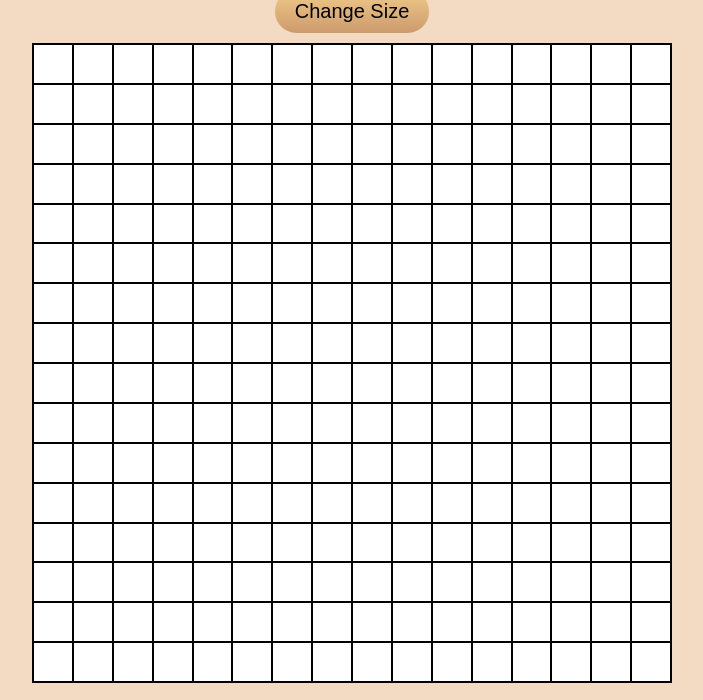
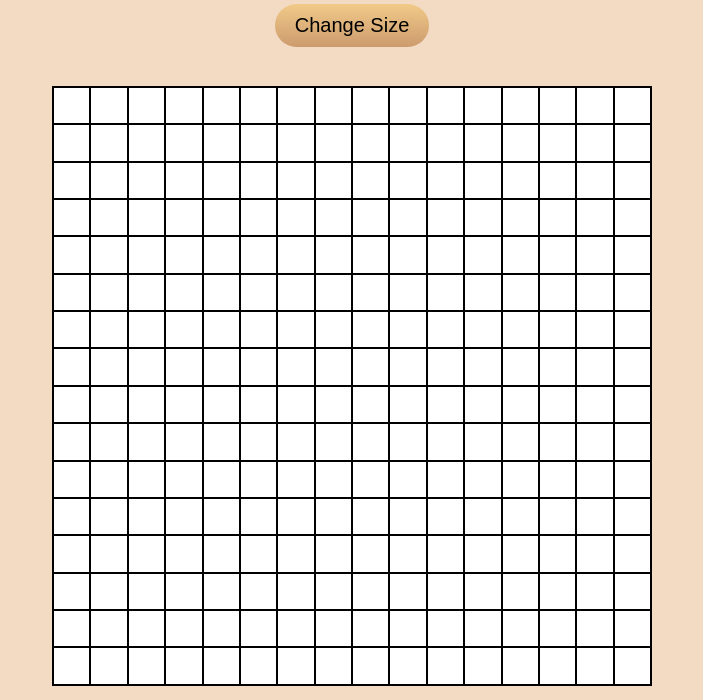
Before and after one commit to 0-BSCode/E_Sketch, a plain HTML site: page index.html in a window 1280 px wide. Shown: the part 100-800 px from the top of the page, without its empty margins (288-991 px from the left). Drawn offline with Linux system fonts and the light colour scheme.

Commit message:
Added flexbox to body

```diff
--- a/styles/main.css
+++ b/styles/main.css
@@ -15,6 +15,12 @@
 
 body {
   background-color: var(--cream);
+  height: 100vh;
+  display: flex;
+  flex-direction: column;
+  align-items: center;
+  justify-content: center;
+
 }
 
 section {
@@ -59,8 +65,8 @@ p {
     position: relative;
     display: grid;
     background-color: black;
-    width: 80vh;
-    height: 80vh;
+    width: 75vh;
+    height: 75vh;
     margin: auto;
     border: 1px solid;
 }
```
